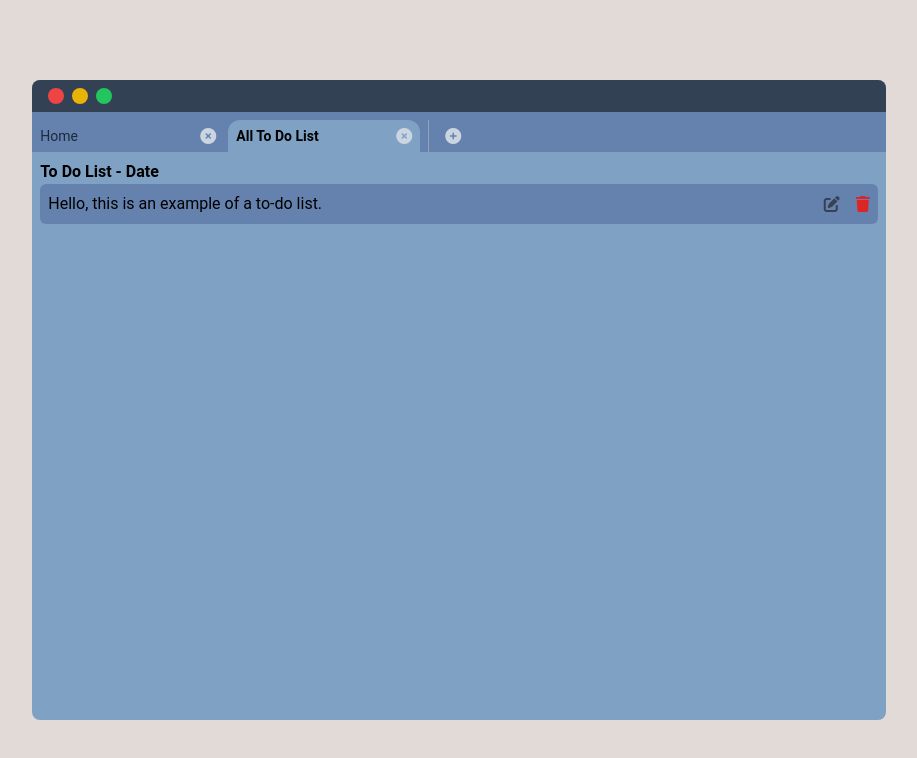
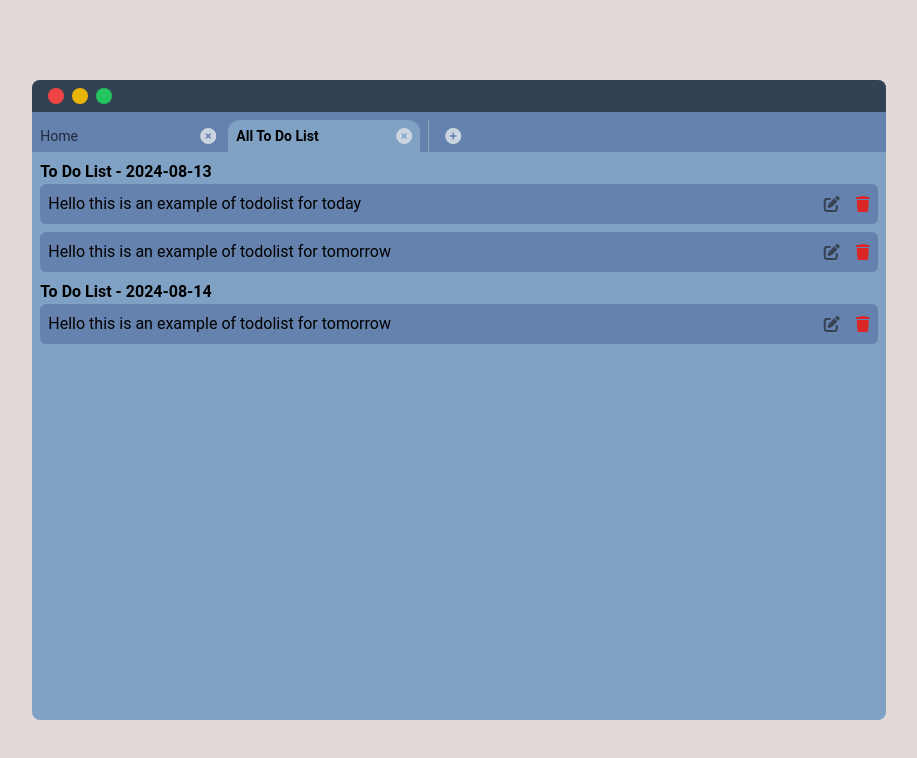
Before and after one commit to Gin-Arata/todo-list-react, a React (Vite) app: page /todolist in a window 1280 px wide. Shown: the top 758 px of the page, without its empty margins (181-1098 px from the left). Built offline with nearby package versions, Linux system fonts and the light colour scheme.

Commit message:
Added the data for todolist page

```diff
--- a/src/data/data-todolist.json
+++ b/src/data/data-todolist.json
@@ -2,18 +2,18 @@
     "todolist": [
         {
             "id": 1,
-            "todo": "Hello this is an example of todolist",
+            "task": "Hello this is an example of todolist for today",
             "date": "2024-08-13"
         },
         {
             "id": 2,
-            "todo": "Hello this is an example of todolist",
-            "date": "2024-08-13"
+            "task": "Hello this is an example of todolist for tomorrow",
+            "date": "2024-08-14"
         },
         {
             "id": 3,
-            "todo": "Hello this is an example of todolist",
-            "date": "2024-08-14"
+            "task": "Hello this is an example of todolist for tomorrow",
+            "date": "2024-08-13"
         }
     ]
 }
--- a/src/pages/HomePage.jsx
+++ b/src/pages/HomePage.jsx
@@ -14,13 +14,13 @@ const HomePage = () => {
           <p className="text-md font-semibold">To Do List - Today</p>
           {todolistToday.map((todolist) => (
             <CardTodoList classname="mb-2" key={todolist.id}>
-              {todolist.todo}
+              {todolist.task}
             </CardTodoList>
           ))}
           <p className="text-md font-semibold">To Do List - Tomorrow</p>
           {todolistTomorrow.map((todolist) => (
             <CardTodoList classname="mb-2" key={todolist.id}>
-              {todolist.todo}
+              {todolist.task}
             </CardTodoList>
           ))}
         </>
--- a/src/pages/ToDoListPage.jsx
+++ b/src/pages/ToDoListPage.jsx
@@ -2,9 +2,20 @@ import { useState } from "react";
 import CardTodoList from "../Components/Fragments/CardTodoList";
 import BackgroundLayout from "../Components/Layouts/BackgroundLayout";
 import ModalDeleteList from "../Components/Layouts/ModalDeleteList";
+import { getAllTodoList } from "../services/getAllTodoList";
 
 const ToDoListPage = () => {
   const [modal, setModal] = useState(false);
+  const [todoList] = useState(getAllTodoList);
+
+  const groupedTodos = todoList.reduce((acc, todo) => {
+    if(!acc[todo.date]) {
+      acc[todo.date] = [];
+    }
+
+    acc[todo.date].push(todo);
+    return acc;
+  }, []);
 
   const openModal = () => {
     setModal(true);
@@ -18,15 +29,22 @@ const ToDoListPage = () => {
     <BackgroundLayout titleNavbar="todolist">
       {(backgroundLayoutRef) => (
         <>
-        {/* pengambilan sesuai date menggunakan if else yang memiliki date yang sama */}
-          <p className="text-md font-semibold">To Do List - Date</p>
+          {Object.keys(groupedTodos).map((date) => (
+            <div key={date}>
+              <p className="text-md font-semibold">To Do List - {date}</p>
+              {groupedTodos[date].map((todo) => (
                 <CardTodoList
+                  classname="mb-2"
+                  key={todo.id}
                   deleteAble={true}
                   openModalDelete={openModal}
                   editAble={true}
                 >
-            Hello, this is an example of a to-do list.
+                  {todo.task}
                 </CardTodoList>
+              ))}
+            </div>
+          ))}
 
           <ModalDeleteList
             isOpen={modal}
--- /dev/null
+++ b/src/services/getAllTodoList.jsx
@@ -0,0 +1,7 @@
+import dataTodoList from '../data/data-todolist.json';
+
+const getAllTodoList = () => {
+    return dataTodoList.todolist;
+}
+
+export { getAllTodoList };
```
Lines whose indentation alone changed are shown as unchanged.
